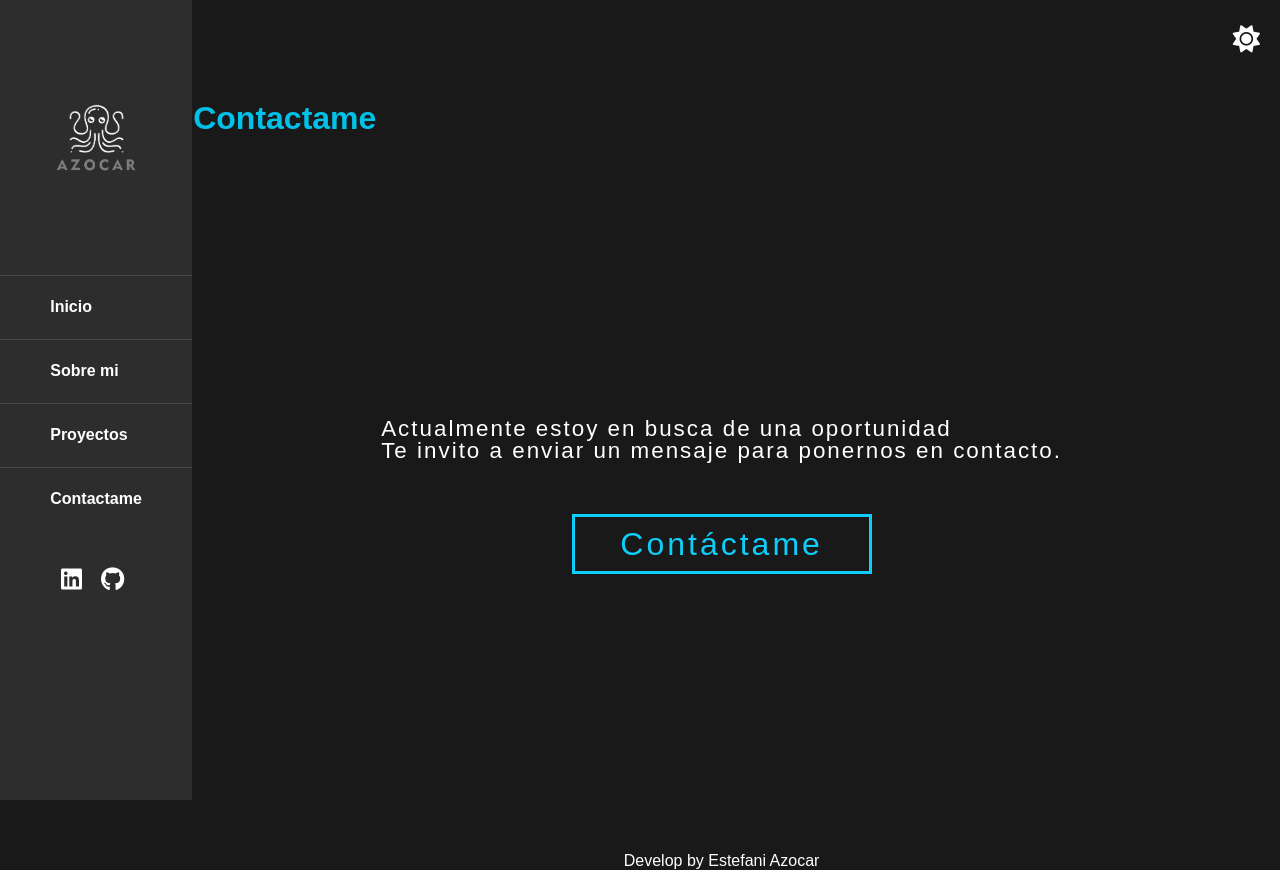
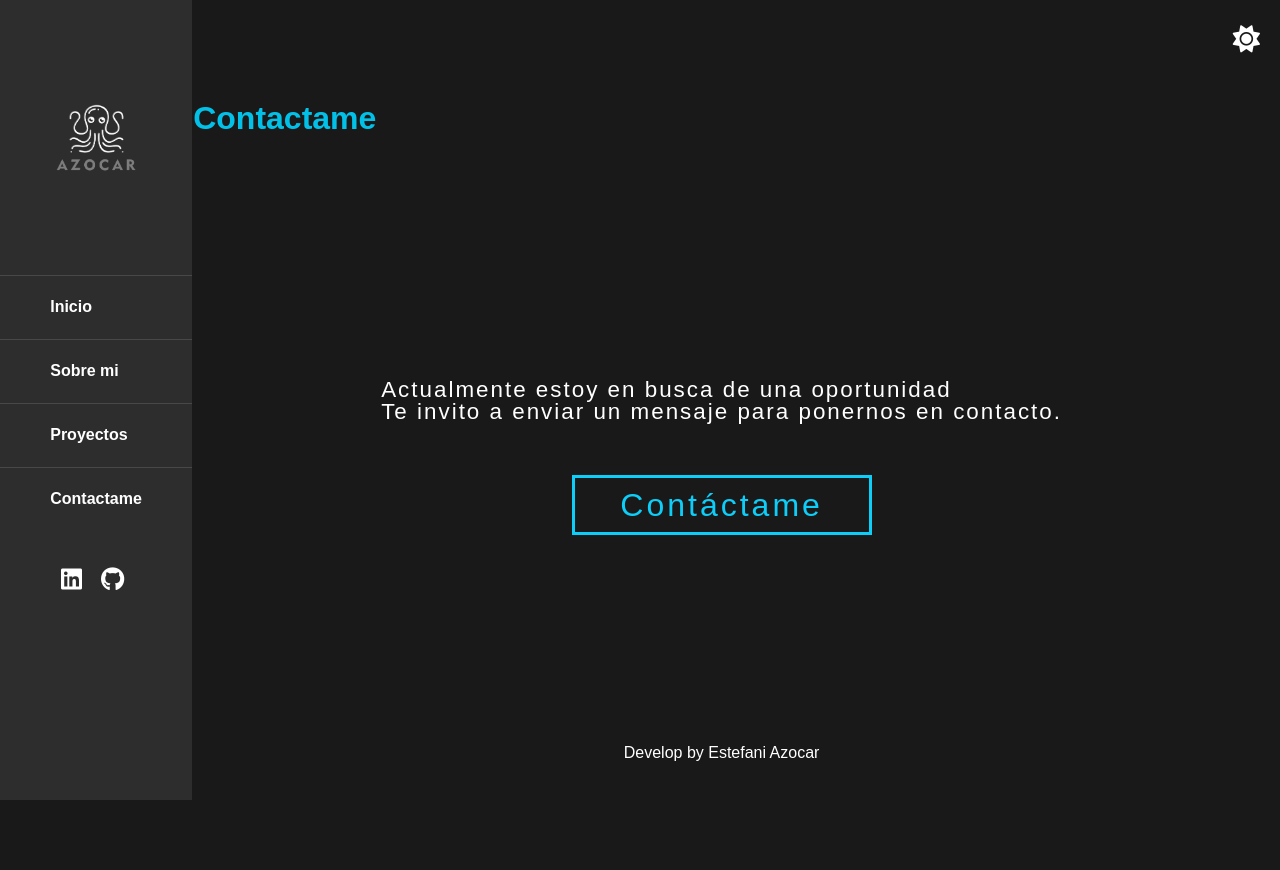
Before and after one commit to EstefaniAzocar/portafolio, a React (Create React App) app: page /contactame in a window 1280 px wide. After the commit the page ends 800 px from the top, so only its background shows below. Built offline with nearby package versions, Linux system fonts and the light colour scheme.

Commit message:
modificando detalles del contactame

```diff
--- a/src/view/contactame/contactame.css
+++ b/src/view/contactame/contactame.css
@@ -4,8 +4,8 @@
     flex-direction: column;
     padding-left: 10.2rem;
     margin-top: 70px;
-    gap: 20px;
-    min-height: 100vh;
+    /* gap: 20px; */
+    min-height: 89vh;
 }
 
 .titleContactame {
@@ -97,5 +97,5 @@ footer{
   color: #ffffff;
   display: flex;
   justify-content: center;
-  padding-top: 30px;
+  padding-bottom: 20px;
 }
```
